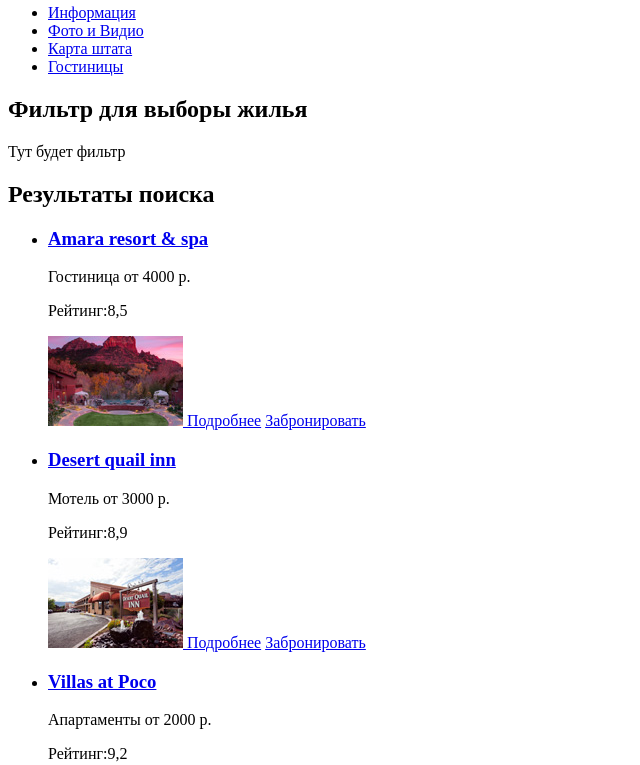
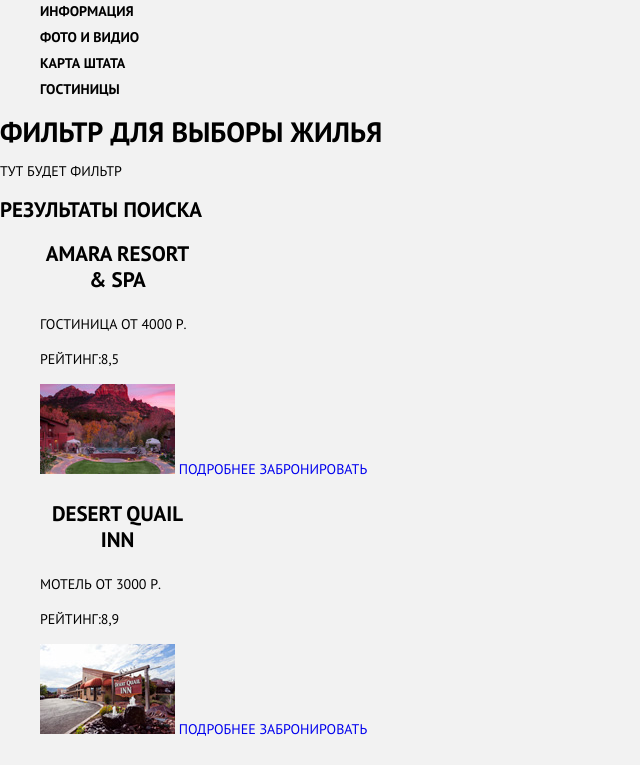
Before and after one commit to RomanSosin/949721-sedona-24, a plain HTML site: page catalog.html in a window 1280 px wide. Shown: the part 96-861 px from the top of the page, without its empty margins (0-640 px from the left). Drawn offline with nearby package versions, Linux system fonts and the light colour scheme.

Commit message:
Начало стилизации Catalog

```diff
--- a/catalog.html
+++ b/catalog.html
@@ -3,6 +3,9 @@
   <head>
     <meta charset="utf-8">
     <title>HTML Academy: Седона</title>
+    <link href="https://fonts.googleapis.com/css?family=PT+Sans:400,700&amp;subset=cyrillic" rel="stylesheet">
+    <link href="css/normalize.css" rel="stylesheet">
+    <link href="css/style.css" rel="stylesheet">
   </head>
   <body>
 <header class="main header">
--- a/css/style.css
+++ b/css/style.css
@@ -230,3 +230,22 @@ line-height: 26px;
 }
 
 /*Стилизация лого html academy при наведении*/
+
+.offers-hosts {
+list-style:none;
+}
+
+.offers-hosts h3 {
+font-size: 21px;
+line-height: 26px;
+color: #000000;
+}
+
+/*Задаем состояние названий отелей*/
+.offers-hosts h3:hover {
+color: #81b3d2;
+}
+
+.offers-hosts h3:active {
+color: rgba(0, 0, 0, 0.3);
+}
```
